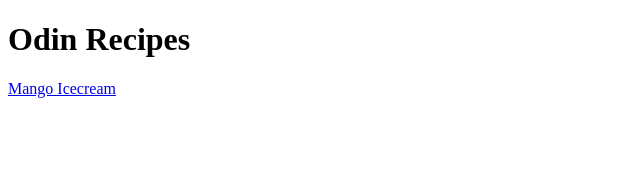
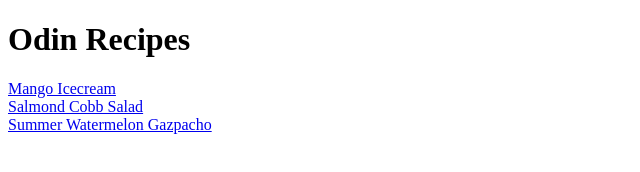
Before and after one commit to saumG/odin-recipes, a plain HTML site: page index.html in a window 1280 px wide. Shown: the whole page, without its empty margins (0-640 px from the left). Drawn offline with Linux system fonts and the light colour scheme.

Commit message:
created links from index html to each recipe page, added line break after each recipe

```diff
--- a/index.html
+++ b/index.html
@@ -7,6 +7,8 @@
 </head>
 <body>
     <h1>Odin Recipes</h1>
-    <a href="recipes/mango_icecream.html">Mango Icecream</a>
+    <a href="recipes/mango_icecream.html">Mango Icecream</a><br>
+    <a href="recipes/salmon_cobb_salad.html">Salmond Cobb Salad</a><br>
+    <a href="recipes/summer_watermelon_gazpacho.html">Summer Watermelon Gazpacho</a><br>
 </body>
 </html>
```
Also changed, not shown: images/salmon-cobb-salad.webp (added).
